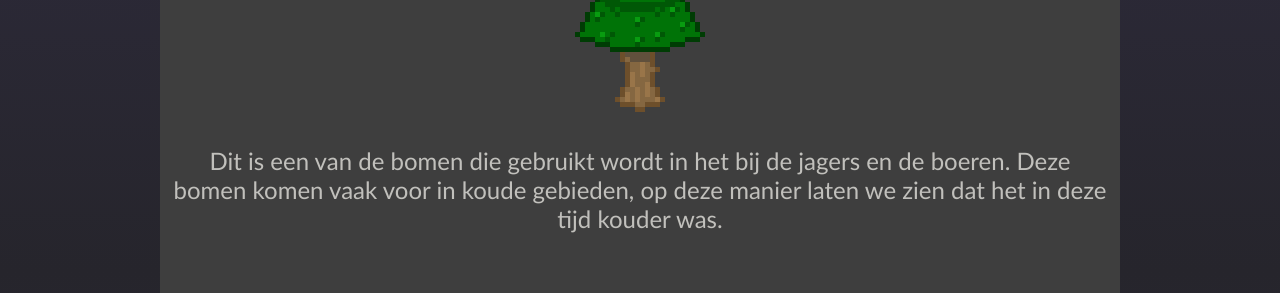
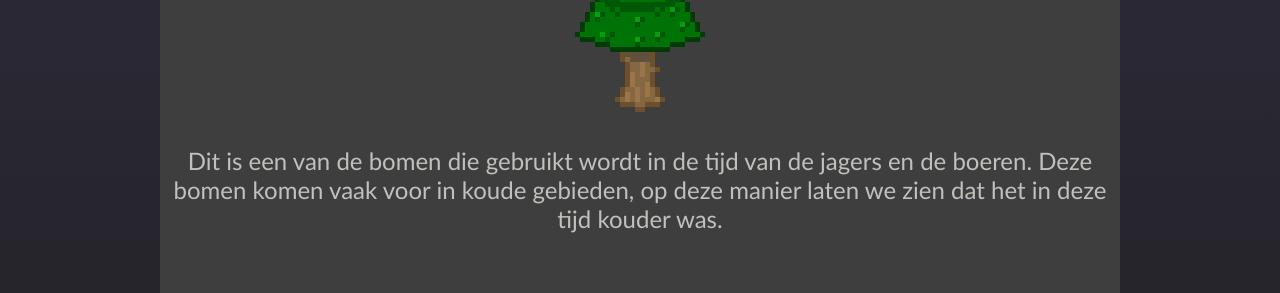
Before and after one commit to DaanRos/OnepagerOntwerpenSVHV, a plain HTML site: page index.html in a window 1280 px wide. Shown: the part 1800-2093 px from the top of the page. Drawn offline with Linux system fonts and the light colour scheme.

Commit message:
Update index.html

```diff
--- a/index.html
+++ b/index.html
@@ -50,7 +50,7 @@
         <p> Hier ga ik laten zien wat voor een stijl dit spel heeft en op welke manier de vormgeving invloed heeft op de leerstof en ervaring van het spel.</p>
 
         <img alt="Een sparre boom gemaakt in pixel art stijl" src="Images/tree_1.png">
-        <p> Dit is een van de bomen die gebruikt wordt in het bij de jagers en de boeren. Deze bomen komen vaak voor in koude gebieden, op deze manier laten we zien dat het in deze tijd kouder was.</p>
+        <p> Dit is een van de bomen die gebruikt wordt in de tijd van de jagers en de boeren. Deze bomen komen vaak voor in koude gebieden, op deze manier laten we zien dat het in deze tijd kouder was.</p>
 
         <img alt="Een eiken boom gemaakt in pixel art stijl" src="Images/tree_2.png" height="350" width="160">
         <p> Dit is een van de bomen die gebruikt wordt rond de tijd van de romeinen. Deze bomen komen vaak voor in een gematigd klimaat, hier door laten we zien dat het al minder koud was rond deze tijd. </p>
```
